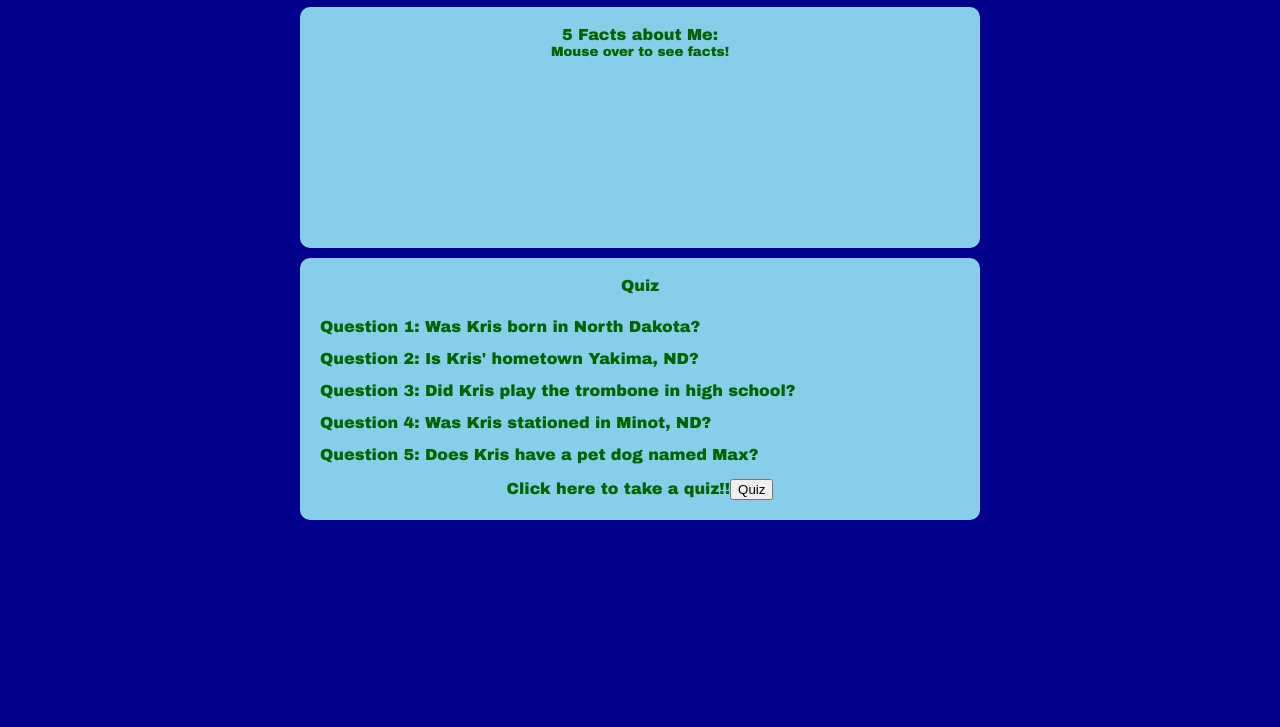
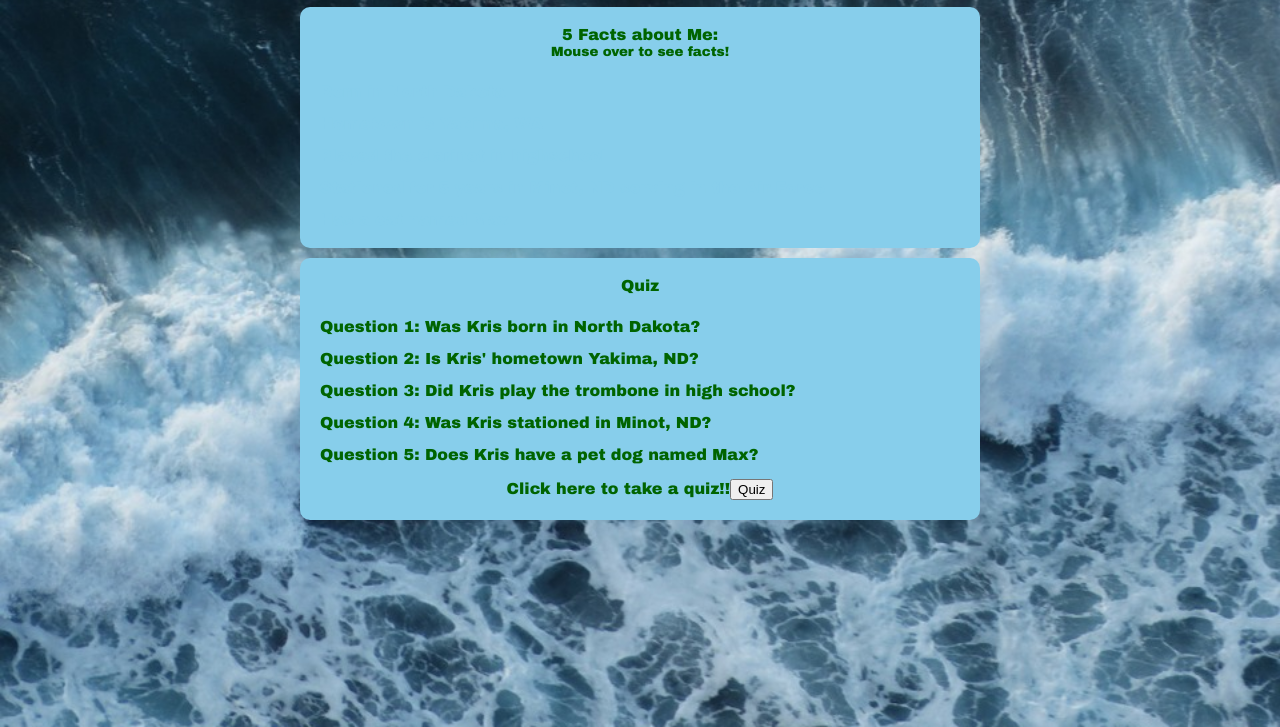
Before and after one commit to riedmank/code-201-about-me, a plain HTML site: page index.html in a window 1280 px wide. Shown: the part 73-800 px from the top of the page. Drawn offline with Linux system fonts and the light colour scheme.

Commit message:
Add image to backgroud

```diff
--- a/css/style.css
+++ b/css/style.css
@@ -18,8 +18,10 @@ h3 span {
 }
 
 body {
-    background-color:darkblue;
-    font-family: 'Arial Black', Gadget, sans-serif;
+  background-color: darkblue;
+  background: url("../img/ocean_wave.jpg") no-repeat center center fixed;
+  background-size: cover;
+  font-family: "Arial Black", Gadget, sans-serif;
 }
 
 article {
```
Also changed, not shown: img/ocean_wave.jpg (added). Lines whose indentation alone changed are shown as unchanged.
